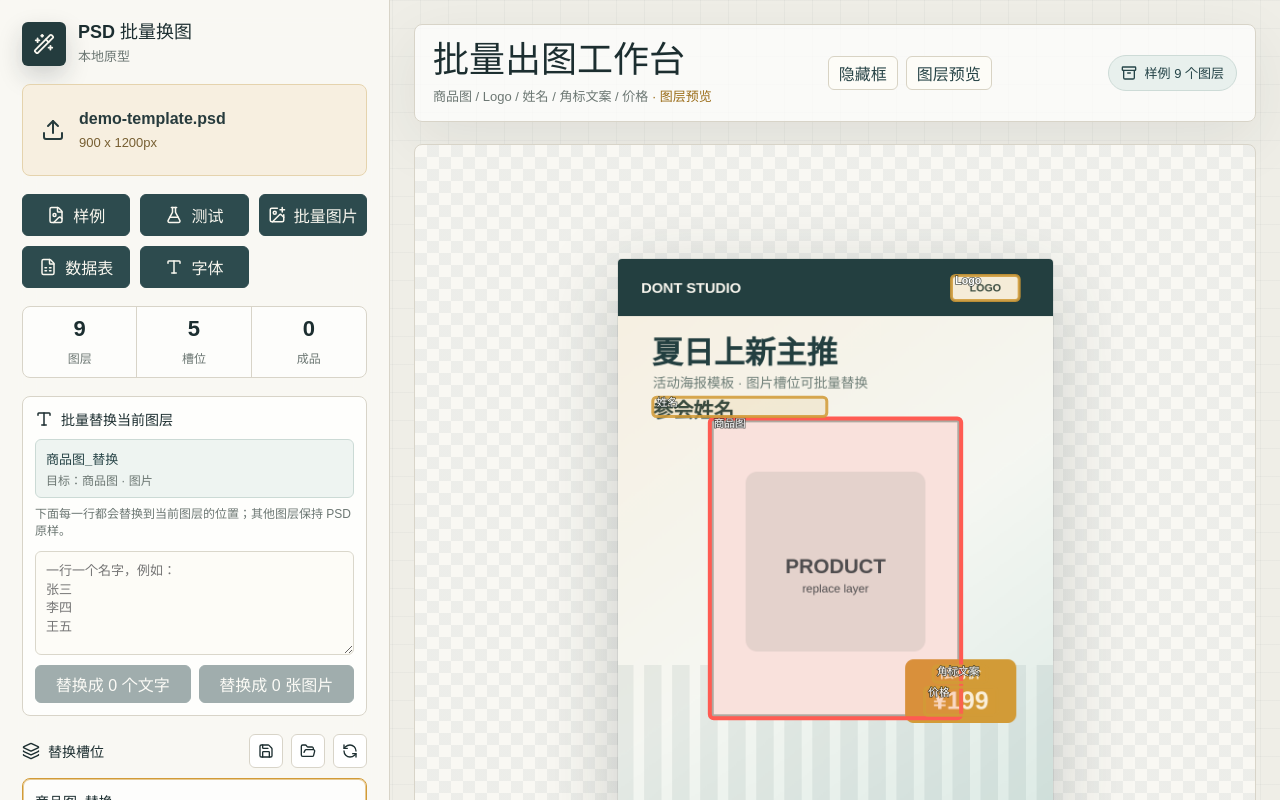
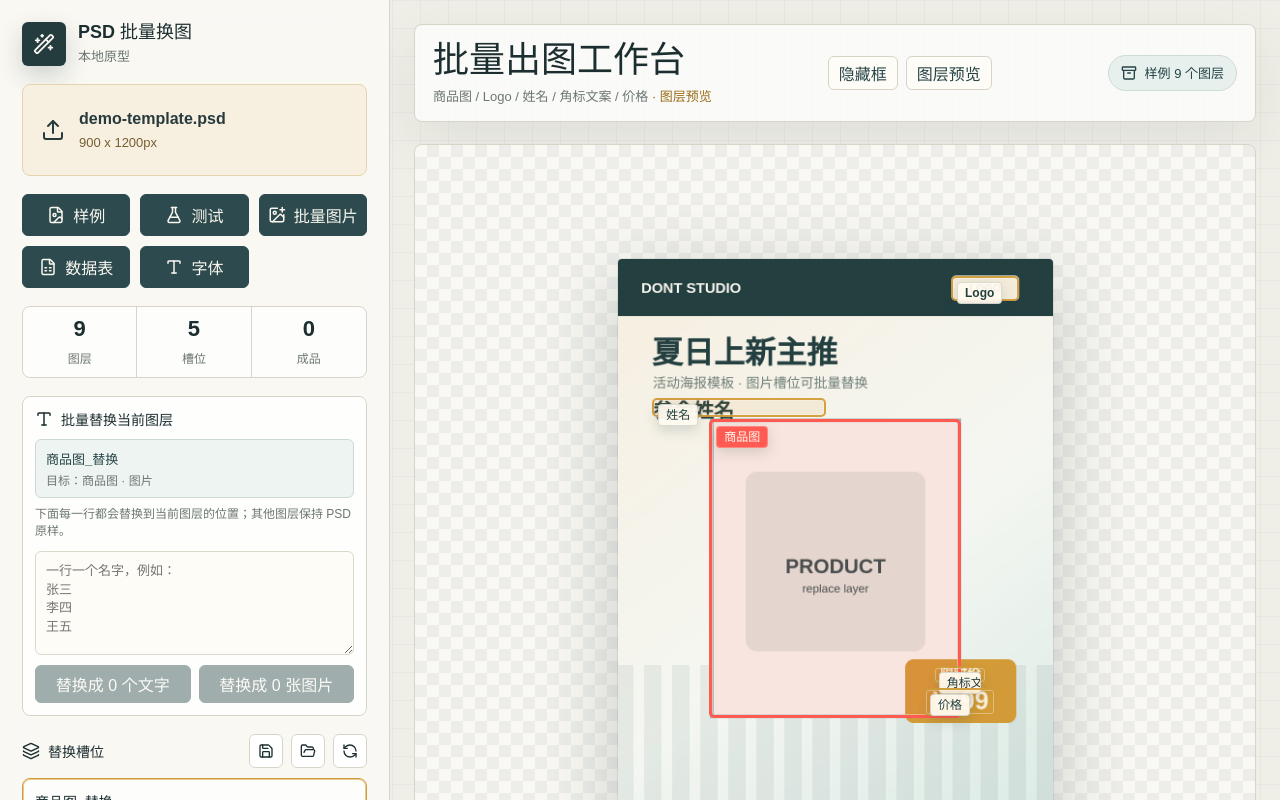
Before and after one commit to siuserxiaowei/psd-batch-tool, a React (Vite) app: page / in a window 1280 px wide. Both pictures are taken after a click on the button "样例". Shown: the top 800 px of the page. Built offline with nearby package versions, Linux system fonts and the light colour scheme.

Commit message:
Improve PSD layer slot detection

```diff
--- a/src/App.css
+++ b/src/App.css
@@ -651,32 +651,53 @@ button {
   pointer-events: none;
 }
 
-.guide {
+.guide-box {
+  position: absolute;
+  min-width: 18px;
+  min-height: 18px;
+  padding: 0;
+  color: #233f40;
+  background: rgba(210, 155, 55, 0.1);
+  border: 2px solid rgba(210, 155, 55, 0.92);
+  border-radius: 5px;
+  box-shadow: inset 0 0 0 1px rgba(255, 250, 240, 0.36);
   pointer-events: auto;
   cursor: pointer;
 }
 
-.guide rect {
-  fill: rgba(210, 155, 55, 0.12);
-  stroke: rgba(210, 155, 55, 0.86);
-  stroke-width: 3;
-  vector-effect: non-scaling-stroke;
-}
-
-.guide text {
-  fill: #ffffff;
-  stroke: rgba(25, 34, 34, 0.72);
-  stroke-width: 3;
-  paint-order: stroke;
-  font-size: 22px;
+.guide-box span {
+  position: absolute;
+  top: 4px;
+  left: 4px;
+  max-width: calc(100% - 8px);
+  min-height: 22px;
+  display: inline-flex;
+  align-items: center;
+  padding: 0 7px;
+  color: #233f40;
+  background: rgba(255, 250, 240, 0.94);
+  border: 1px solid rgba(35, 63, 64, 0.16);
+  border-radius: 4px;
+  box-shadow: 0 4px 14px rgba(35, 63, 64, 0.18);
+  overflow: hidden;
+  text-overflow: ellipsis;
+  white-space: nowrap;
+  font-size: 12px;
   font-weight: 800;
+  line-height: 1;
   pointer-events: none;
 }
 
-.guide.active rect {
-  fill: rgba(255, 91, 82, 0.16);
-  stroke: #ff5b52;
-  stroke-width: 4;
+.guide-box.active {
+  background: rgba(255, 91, 82, 0.14);
+  border-color: #ff5b52;
+  border-width: 3px;
+}
+
+.guide-box.active span {
+  color: #fffaf0;
+  background: #ff5b52;
+  border-color: rgba(255, 255, 255, 0.28);
 }
 
 .preview-empty {
--- a/src/App.tsx
+++ b/src/App.tsx
@@ -306,7 +306,32 @@ const parseRows = async (file: File): Promise<RowData[]> => {
   return matrixToRows(rows)
 }
 
-const hasCanvas = (layer: Layer) => Boolean(layer.canvas)
+const layerRasterCache = new WeakMap<Layer, HTMLCanvasElement>()
+
+const rasterCanvasForLayer = (layer: Layer) => {
+  if (layer.canvas) return layer.canvas
+  if (!layer.imageData) return undefined
+  const cached = layerRasterCache.get(layer)
+  if (cached) return cached
+  const { width, height, data } = layer.imageData
+  if (!width || !height || data.length < width * height * 4) return undefined
+
+  const canvas = document.createElement('canvas')
+  canvas.width = width
+  canvas.height = height
+  const ctx = canvas.getContext('2d')
+  if (!ctx) return undefined
+
+  const rgba = new Uint8ClampedArray(width * height * 4)
+  for (let index = 0; index < rgba.length; index += 1) {
+    rgba[index] = Number(data[index] ?? 0)
+  }
+  ctx.putImageData(new ImageData(rgba, width, height), 0, 0)
+  layerRasterCache.set(layer, canvas)
+  return canvas
+}
+
+const hasPixels = (layer: Layer) => Boolean(layer.canvas || layer.imageData)
 
 const isGroup = (layer: Layer): layer is Layer & { children: Layer[] } => Array.isArray(layer.children)
 
@@ -315,8 +340,10 @@ const isText = (layer: Layer) => 'text' in layer
 const layerBox = (layer: Layer) => {
   const left = layer.left ?? 0
   const top = layer.top ?? 0
-  const width = Math.max(0, (layer.right ?? left + (layer.canvas?.width ?? 0)) - left)
-  const height = Math.max(0, (layer.bottom ?? top + (layer.canvas?.height ?? 0)) - top)
+  const fallbackWidth = layer.canvas?.width ?? layer.imageData?.width ?? 0
+  const fallbackHeight = layer.canvas?.height ?? layer.imageData?.height ?? 0
+  const width = Math.max(0, (layer.right ?? left + fallbackWidth) - left)
+  const height = Math.max(0, (layer.bottom ?? top + fallbackHeight) - top)
   return { left, top, width, height }
 }
 
@@ -333,14 +360,13 @@ const slotBox = (layer: Layer, slot?: SlotConfig) => {
 const hasUsableBox = (item: Pick<FlatLayer, 'kind' | 'width' | 'height'>) =>
   item.kind !== 'group' && item.width > 4 && item.height > 4
 
-const canUseAsSlot = (item: FlatLayer) =>
-  hasUsableBox(item) && (hasCanvas(item.layer) || item.kind === 'text' || isReplacementLayer(item))
+const canUseAsSlot = (item: FlatLayer) => hasUsableBox(item)
 
 const needsCompositePreview = (psd: Psd | null, layers: FlatLayer[]) => {
   if (!psd?.canvas || !layers.length) return false
   const leaves = layers.filter((item) => hasUsableBox(item) && !item.hidden)
   if (!leaves.length) return false
-  const drawable = leaves.filter((item) => hasCanvas(item.layer)).length
+  const drawable = leaves.filter((item) => hasPixels(item.layer)).length
   return drawable / leaves.length < 0.72
 }
 
@@ -400,9 +426,11 @@ const getLayerById = (psd: Psd, id: string) => {
 }
 
 const averageLayerLuminance = (layer?: Layer) => {
-  if (!layer?.canvas) return undefined
-  const width = Math.max(1, Math.min(32, layer.canvas.width))
-  const height = Math.max(1, Math.min(32, layer.canvas.height))
+  if (!layer) return undefined
+  const source = rasterCanvasForLayer(layer)
+  if (!source) return undefined
+  const width = Math.max(1, Math.min(32, source.width))
+  const height = Math.max(1, Math.min(32, source.height))
   const canvas = document.createElement('canvas')
   canvas.width = width
   canvas.height = height
@@ -410,7 +438,7 @@ const averageLayerLuminance = (layer?: Layer) => {
   if (!ctx) return undefined
 
   try {
-    ctx.drawImage(layer.canvas, 0, 0, width, height)
+    ctx.drawImage(source, 0, 0, width, height)
     const data = ctx.getImageData(0, 0, width, height).data
     let total = 0
     let count = 0
@@ -475,7 +503,10 @@ const pickDefaultSlots = (layers: FlatLayer[]) => {
   const usable = layers.filter((item) => canUseAsSlot(item) && !item.hidden && item.width > 12 && item.height > 12)
   const replacement = usable.filter(isReplacementLayer)
   const preferred = usable.filter((item) => !/(背景|底图|background|bg|backdrop)/i.test(item.name))
-  const source = replacement.length ? replacement : preferred.length ? preferred : usable
+  const replacementIds = new Set(replacement.map((item) => item.id))
+  const source = preferred.length
+    ? [...replacement, ...preferred.filter((item) => !replacementIds.has(item.id))]
+    : usable
 
   return source
     .filter((item) => canUseAsSlot(item) && !item.hidden && item.width > 12 && item.height > 12)
@@ -484,8 +515,18 @@ const pickDefaultSlots = (layers: FlatLayer[]) => {
       const bBoost = /(商品|产品|主图|图片|换图|替换|image|photo|product|replace)/i.test(b.name) ? 10_000_000 : 0
       return b.width * b.height + bBoost - (a.width * a.height + aBoost)
     })
-    .slice(0, replacement.length ? 12 : 4)
+    .slice(0, 40)
     .map<SlotConfig>((item) => slotFromLayer(item, used))
+}
+
+const mergeSlotConfigs = (defaults: SlotConfig[], saved?: SlotConfig[]) => {
+  if (!saved?.length) return defaults
+  const usedIds = new Set(saved.map((slot) => slot.id))
+  const usedAliases = new Set(saved.map((slot) => slot.alias.toLowerCase()))
+  const missing = defaults
+    .filter((slot) => !usedIds.has(slot.id))
+    .map((slot) => ({ ...slot, alias: toAlias(slot.alias, usedAliases) }))
+  return [...saved, ...missing]
 }
 
 const buildDemoSlots = (layers: FlatLayer[]) => {
@@ -797,9 +838,14 @@ function resolveVisibility(row: RowData, slot: SlotConfig) {
   return ['1', 'true', 'yes', 'y', '显示', '是'].includes(value)
 }
 
-function resolveTextForSlot(row: RowData, slot: SlotConfig) {
+function resolveRawForSlot(row: RowData, slot: SlotConfig) {
   const keys = [slot.alias, slot.name, slot.path, stripExtension(slot.alias)]
   const raw = keys.map((key) => row[key]).find((item) => item !== undefined && item !== null && String(item).trim() !== '')
+  return raw === undefined || raw === null ? undefined : raw
+}
+
+function resolveTextForSlot(row: RowData, slot: SlotConfig) {
+  const raw = resolveRawForSlot(row, slot)
   return raw === undefined || raw === null ? undefined : String(raw)
 }
 
@@ -1092,8 +1138,12 @@ function renderPsd(
       })
     } else if (replacement && slot) {
       drawReplacement(ctx, replacement.image, left, top, width, height, slot.mode, slot.mask)
-    } else if (layer.canvas) {
-      const original = layer.canvas
+    } else {
+      const original = rasterCanvasForLayer(layer)
+      if (!original) {
+        ctx.restore()
+        return
+      }
       ctx.drawImage(original, left, top)
     }
     ctx.restore()
@@ -1221,6 +1271,17 @@ function App() {
   )
   const elementCount = useMemo(() => parseElementList(elementText).length, [elementText])
   const activeRow = generatedRows[previewIndex]
+  const slotById = useMemo(() => new Map(slots.map((slot) => [slot.id, slot])), [slots])
+  const guideLabels = useMemo(() => {
+    const labels = new Map<string, string>()
+    guideBoxes.forEach((box) => {
+      const slot = slotById.get(box.id)
+      const raw = activeRow && slot ? resolveRawForSlot(activeRow, slot) : undefined
+      const value = raw === undefined || raw === null ? '' : String(raw).trim()
+      labels.set(box.id, value ? `${box.alias}: ${value}` : box.alias)
+    })
+    return labels
+  }, [activeRow, guideBoxes, slotById])
 
   useEffect(() => {
     if (!psd) {
@@ -1313,9 +1374,10 @@ function App() {
       setStatus('没有找到当前 PSD 的配置')
       return
     }
-    setSlots(saved)
-    setActiveSlotId(saved[0]?.id || '')
-    setStatus(`已载入 ${saved.length} 个槽位配置`)
+    const merged = mergeSlotConfigs(pickDefaultSlots(layers), saved)
+    setSlots(merged)
+    setActiveSlotId(merged[0]?.id || '')
+    setStatus(`已载入 ${saved.length} 个配置，并补齐到 ${merged.length} 个可替换图层`)
   }
 
   const handlePsd = async (event: ChangeEvent<HTMLInputElement>) => {
@@ -1328,7 +1390,7 @@ function App() {
       const nextPsd = readPsd(buffer, { skipThumbnail: true })
       const flat = flattenLayers(nextPsd.children)
       const saved = readSavedSlots(file.name, nextPsd, flat)
-      const defaults = saved || pickDefaultSlots(flat)
+      const defaults = mergeSlotConfigs(pickDefaultSlots(flat), saved)
       setPsd(nextPsd)
       setPsdName(file.name)
       setLayers(flat)
@@ -1339,7 +1401,7 @@ function App() {
       setPreviewIndex(0)
       setActiveSlotId(defaults[0]?.id || '')
       setForceLayerRender(false)
-      setStatus(saved ? `已识别 ${flat.length} 个图层，并载入配置` : `已识别 ${flat.length} 个图层`)
+      setStatus(saved ? `已识别 ${flat.length} 个图层，并补齐 ${defaults.length} 个槽位` : `已识别 ${flat.length} 个图层`)
     } catch (error) {
       setStatus(error instanceof Error ? error.message : 'PSD 读取失败')
     } finally {
@@ -1924,16 +1986,25 @@ function App() {
             <div className="preview-artboard">
               <img src={previewUrl} alt="PSD preview" />
               {showGuides && guideBoxes.length > 0 && (
-                <svg className="preview-guides" viewBox={`0 0 ${psd.width} ${psd.height}`} aria-hidden="true">
+                <div className="preview-guides">
                   {guideBoxes.map((box) => (
-                    <g key={box.id} className={box.id === activeSlotId ? 'guide active' : 'guide'} onClick={() => setActiveSlotId(box.id)}>
-                      <rect x={box.left} y={box.top} width={box.width} height={box.height} rx={8} ry={8} />
-                      <text x={box.left + 8} y={Math.max(18, box.top + 18)}>
-                        {box.alias}
-                      </text>
-                    </g>
+                    <button
+                      type="button"
+                      key={box.id}
+                      className={box.id === activeSlotId ? 'guide-box active' : 'guide-box'}
+                      style={{
+                        left: `${(box.left / psd.width) * 100}%`,
+                        top: `${(box.top / psd.height) * 100}%`,
+                        width: `${(box.width / psd.width) * 100}%`,
+                        height: `${(box.height / psd.height) * 100}%`,
+                      }}
+                      onClick={() => setActiveSlotId(box.id)}
+                      aria-label={`选择 ${box.alias}`}
+                    >
+                      <span>{guideLabels.get(box.id) || box.alias}</span>
+                    </button>
                   ))}
-                </svg>
+                </div>
               )}
             </div>
           ) : (
```
